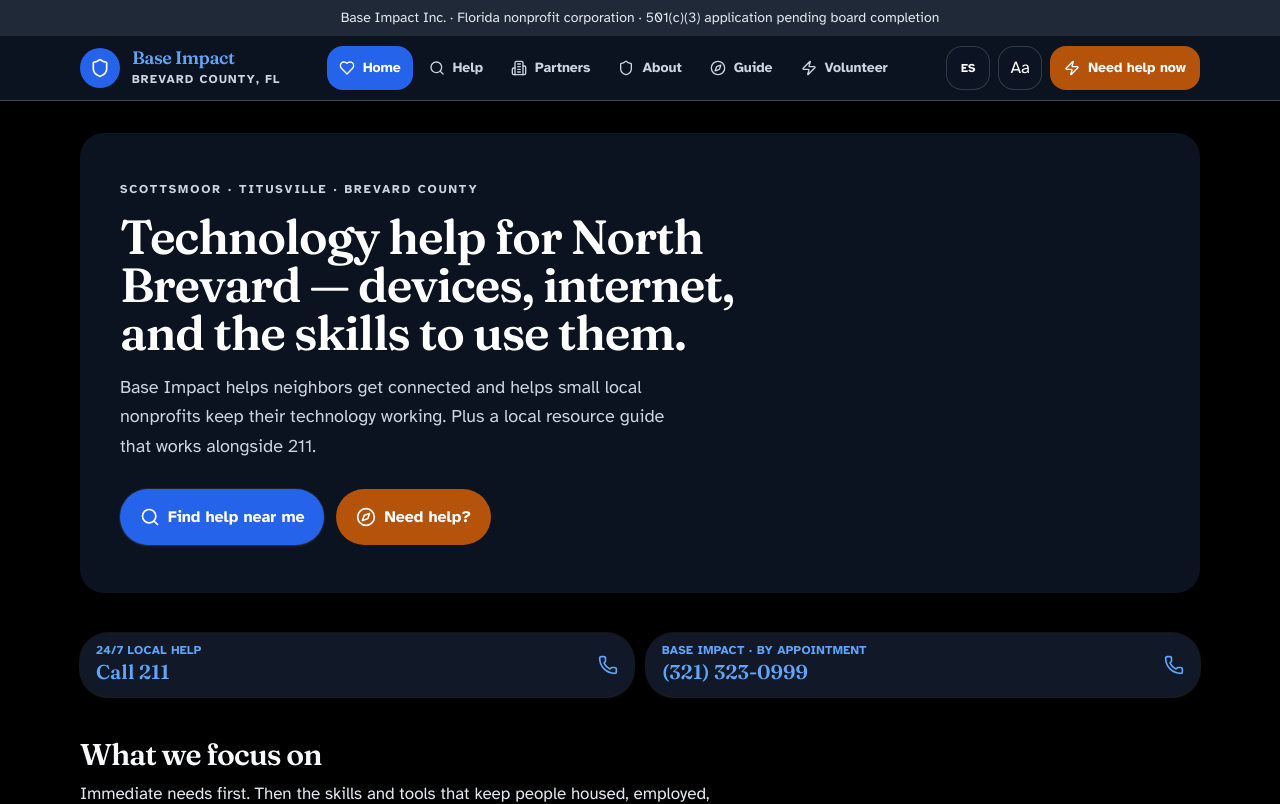
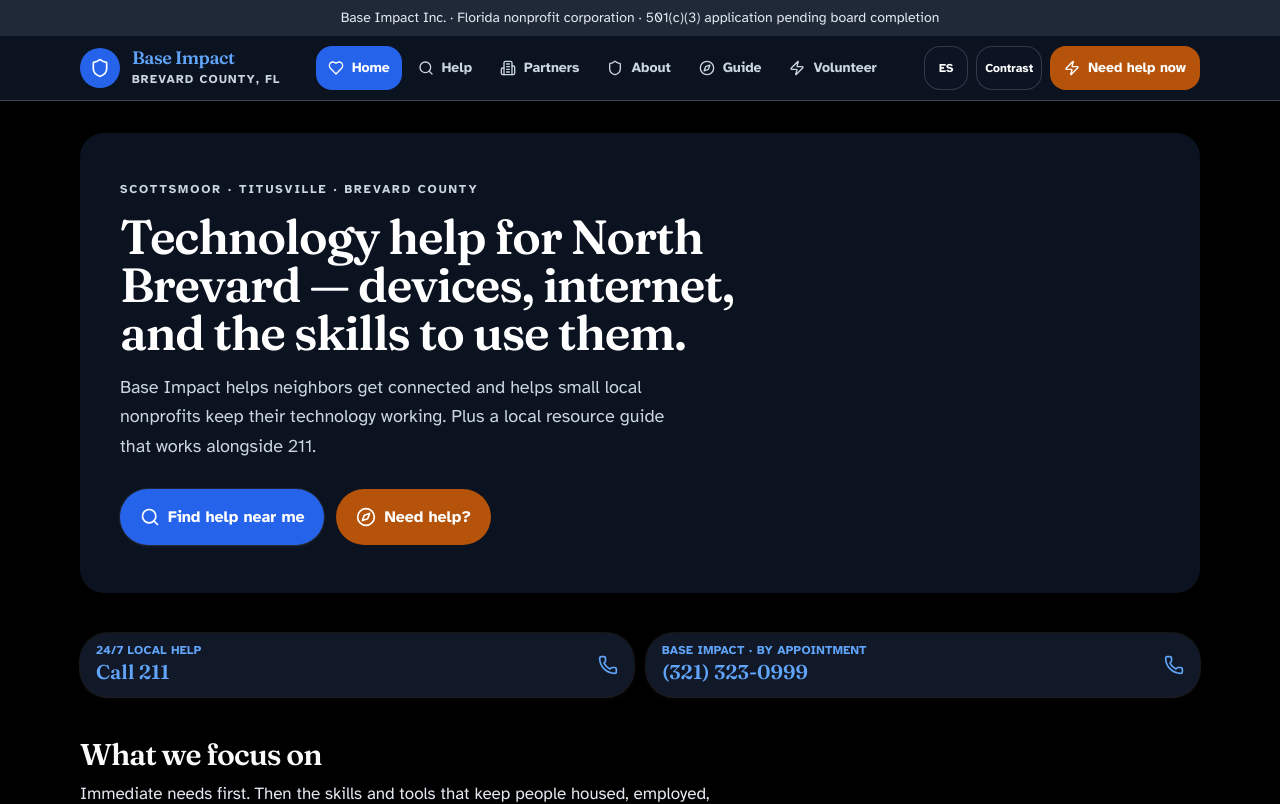
Before and after one commit to eric4479/baseimpact-org, a React (Vite) app: page / in a window 1280 px wide. Shown: the top 804 px of the page. Built offline with nearby package versions, Linux system fonts and the light colour scheme.

Commit message:
fix: rename contrast toggle label from HC/Aa to Contrast/Standard

```diff
--- a/src/components/site-shell.tsx
+++ b/src/components/site-shell.tsx
@@ -135,9 +135,9 @@
               onClick={toggleHc}
               aria-pressed={hc}
               aria-label={hc ? "Turn off high contrast" : "Turn on high contrast"}
-              className="flex min-h-11 min-w-11 items-center justify-center rounded-lg border border-line/60 bg-card/40 text-on-fill hover:bg-card/60 focus-visible:outline focus-visible:outline-2 focus-visible:outline-offset-2 focus-visible:outline-on-fill"
+              className="flex min-h-11 min-w-11 items-center justify-center rounded-lg border border-line/60 bg-card/40 px-2 text-xs font-bold text-on-fill hover:bg-card/60 focus-visible:outline focus-visible:outline-2 focus-visible:outline-offset-2 focus-visible:outline-on-fill"
             >
-              {hc ? "HC" : "Aa"}
+              {hc ? "Standard" : "Contrast"}
             </button>
             <Button variant="emergency" size="sm" onClick={openTriage} className="shrink-0">
               <Zap className="size-4" aria-hidden />
```
